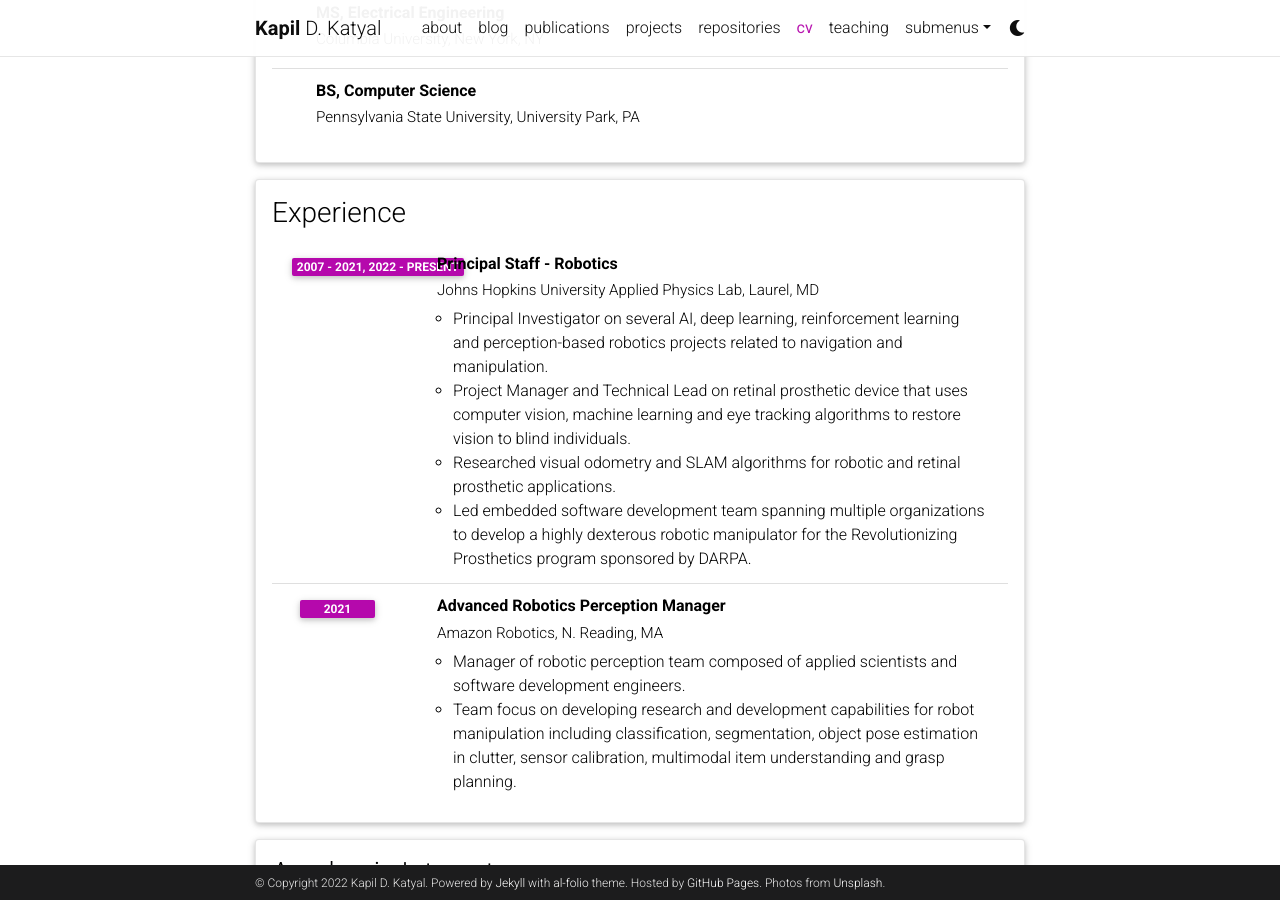
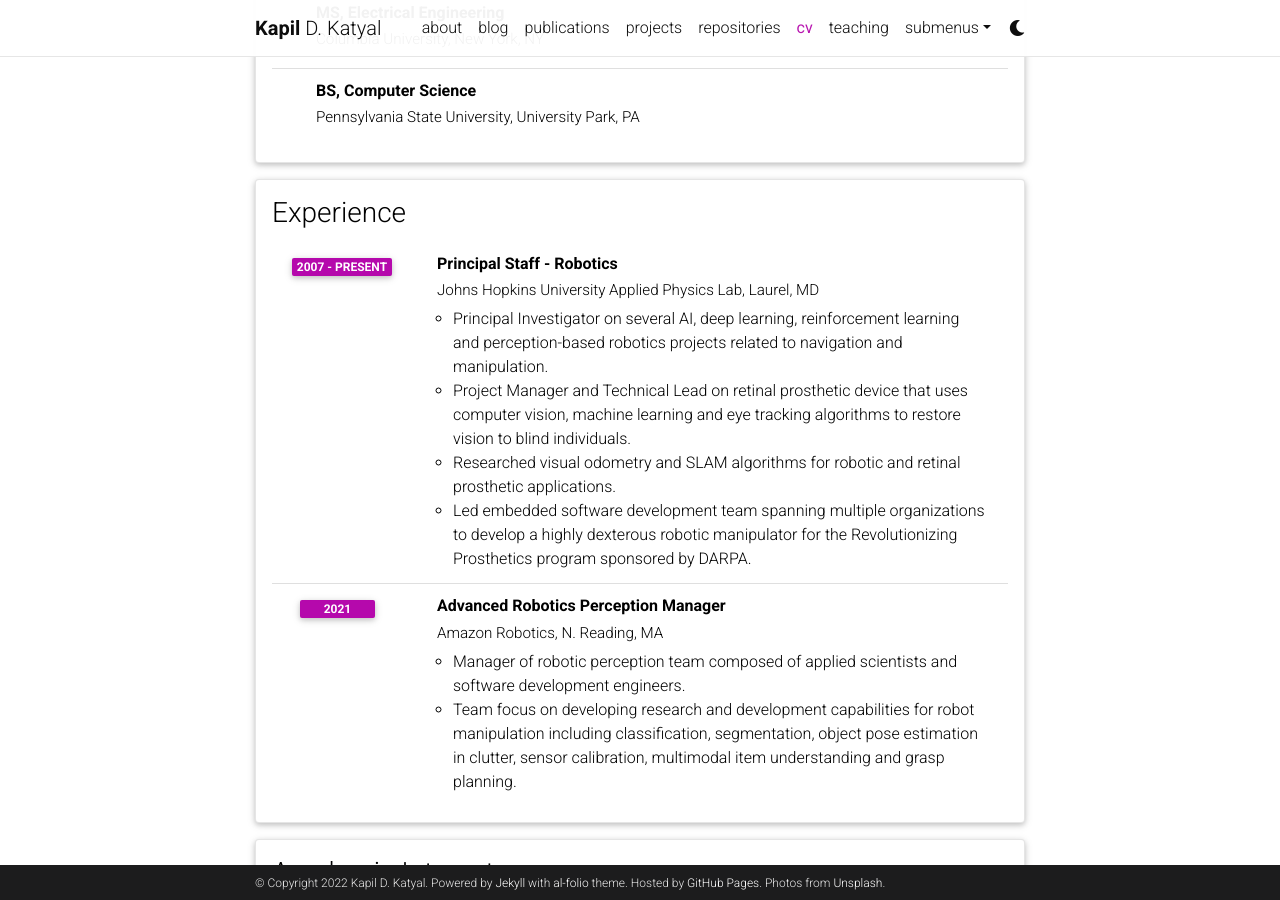
Before and after one commit to kdk132/kdk132.github.io, a Jekyll site: the page built from _pages/cv.md, in a window 1280 px wide and 900 px high, scrolled down 582 px. Built offline with Jekyll 4.4.1, drawn with Linux system fonts in a browser that asks for light colours; comment, search, counter and statistics services are not loaded; a style sheet for code colours, icons or effects is not loaded.

Commit message:
Update cv.yml

```diff
--- a/_data/cv.yml
+++ b/_data/cv.yml
@@ -24,7 +24,7 @@
   contents:
     - title: Principal Staff - Robotics
       institution: Johns Hopkins University Applied Physics Lab, Laurel, MD
-      year: 2007 - 2021, 2022 - Present
+      year: 2007 - Present
       description:
         - Principal Investigator on several AI, deep learning, reinforcement learning and perception-based robotics projects related to navigation and manipulation.
         - Project Manager and Technical Lead on retinal prosthetic device that uses computer vision, machine learning and eye tracking algorithms to restore vision to blind individuals.
```
